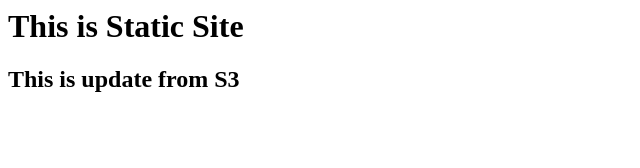
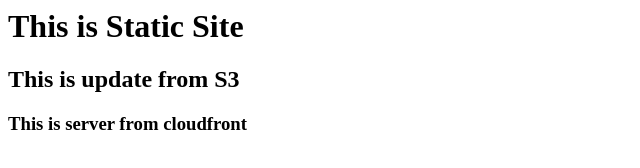
Before and after one commit to gruprttt/Static-site, a plain HTML site: page index.html in a window 1280 px wide. Shown: the whole page, without its empty margins (0-640 px from the left). Drawn offline with Linux system fonts and the light colour scheme.

Commit message:
second commit

```diff
--- a/index.html
+++ b/index.html
@@ -1,2 +1,3 @@
 <h1>This is Static Site</h1>
 <h2>This is update from S3</h2>
+<h3>This is server from cloudfront</h3>
```
